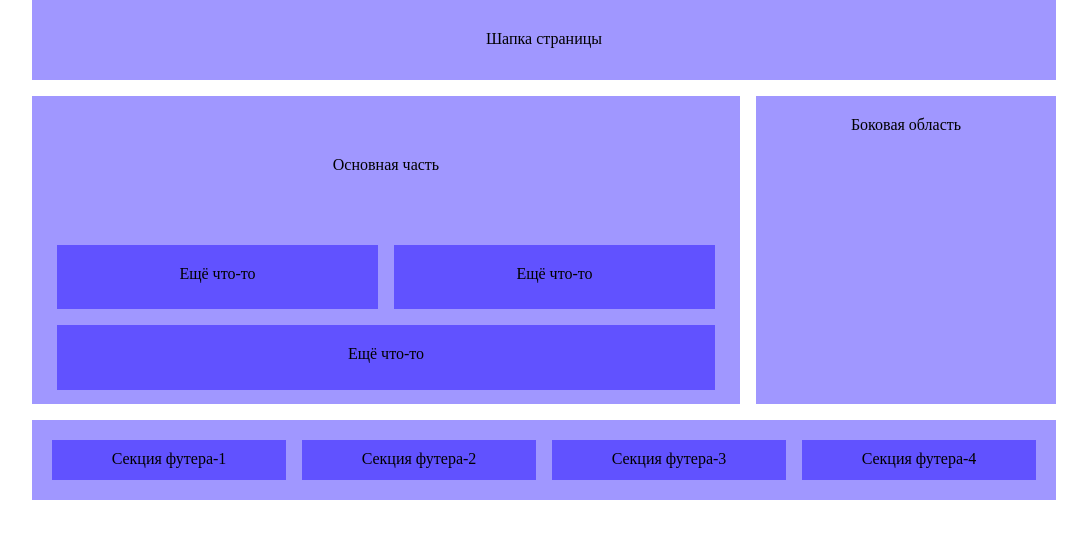
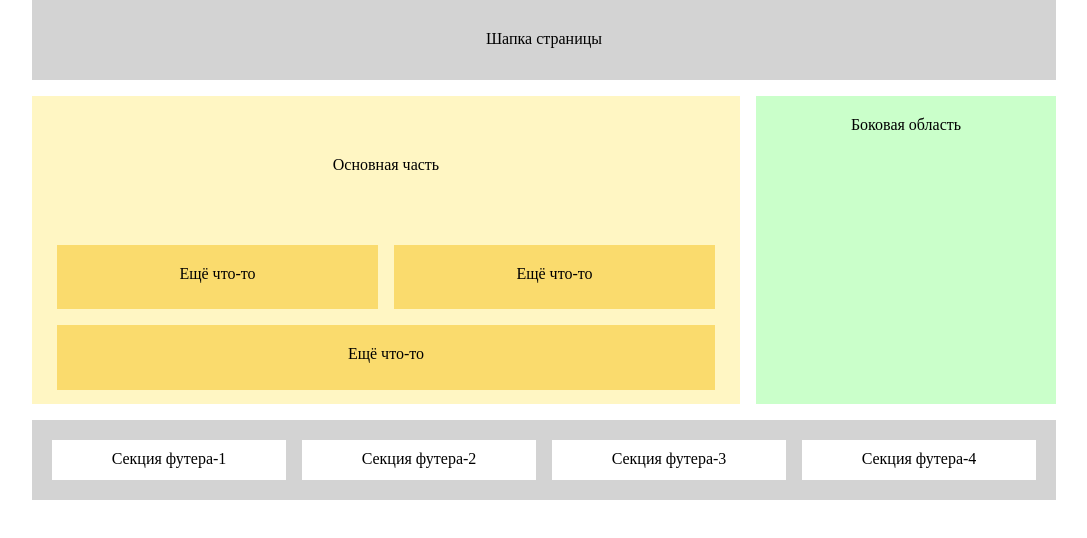
Before and after one commit to otter00/Week5, a plain HTML site: page adaptive/index.html in a window 1280 px wide. Shown: the whole page, without its empty margins (96-1183 px from the left). Drawn offline with nearby package versions, Linux system fonts and the light colour scheme; files that its build step writes are made by us from their sources.

Commit message:
adaptive content edited

```diff
--- a/adaptive/adaptive.css
+++ b/adaptive/adaptive.css
@@ -13,21 +13,21 @@
   }
 
   .header {
-    background-color: rgb(160, 151, 255);
+    background-color: lightgray;
     grid-area: header;
     text-align: center;
     padding: 30px;
   }
 
   .sidebar {
-    background-color: rgb(160, 151, 255);
+    background-color: rgb(202, 255, 202);
     grid-area: sidebar;
     text-align: center;
     padding-top: 20px;
   }
 
   .main-content {
-    background-color: rgb(160, 151, 255);
+    background-color: rgb(255, 246, 195);
     grid-area: main-content;
     text-align: center;
   }
@@ -73,24 +73,24 @@
 
  .elem-1 {
     grid-area: elem-1;
-    background-color: rgb(97, 82, 255);
+    background-color: rgb(250, 219, 109);
     padding: 20px;
  }
 
  .elem-2 {
     grid-area: elem-2;
-    background-color: rgb(97, 82, 255);
+    background-color: rgb(250, 219, 109);
     padding: 20px;
  }
 
  .elem-3 {
     grid-area: elem-3;
-    background-color: rgb(97, 82, 255);
+    background-color: rgb(250, 219, 109);
     padding: 20px;
  }
 
   .footer {
-    background-color: rgb(160, 151, 255);
+    background-color: lightgray;
     grid-area: footer;
   }
 
@@ -104,28 +104,28 @@
   }
 
   .foot-1 {
-    background-color: rgb(97, 82, 255);
+    background-color:  white;
     grid-area: foot-1;
     text-align: center;
     padding: 10px;
   }
 
   .foot-2 {
-    background-color: rgb(97, 82, 255);
+    background-color:  white;
     grid-area: foot-2;
     text-align: center;
     padding: 10px;
   }
 
   .foot-3 {
-    background-color: rgb(97, 82, 255);
+    background-color:  white;
     grid-area: foot-3;
     text-align: center;
     padding: 10px;
   }
 
   .foot-4 {
-    background-color: rgb(97, 82, 255);
+    background-color:  white;
     grid-area: foot-4;
     text-align: center;
     padding: 10px;
--- a/adaptive/index.html
+++ b/adaptive/index.html
@@ -1,5 +1,5 @@
 <!DOCTYPE html>
-<html lang="en">
+<html lang="ru">
 
 <head>
     <meta charset="UTF-8">
@@ -8,7 +8,7 @@
 
     <link rel="stylesheet" href="flex/Normalize.css">
 
-    <link rel="stylesheet" href="gridlayout.css">
+    <link rel="stylesheet" href="adaptive.css">
 
     <title>Grid Layout</title>
 </head>
```
